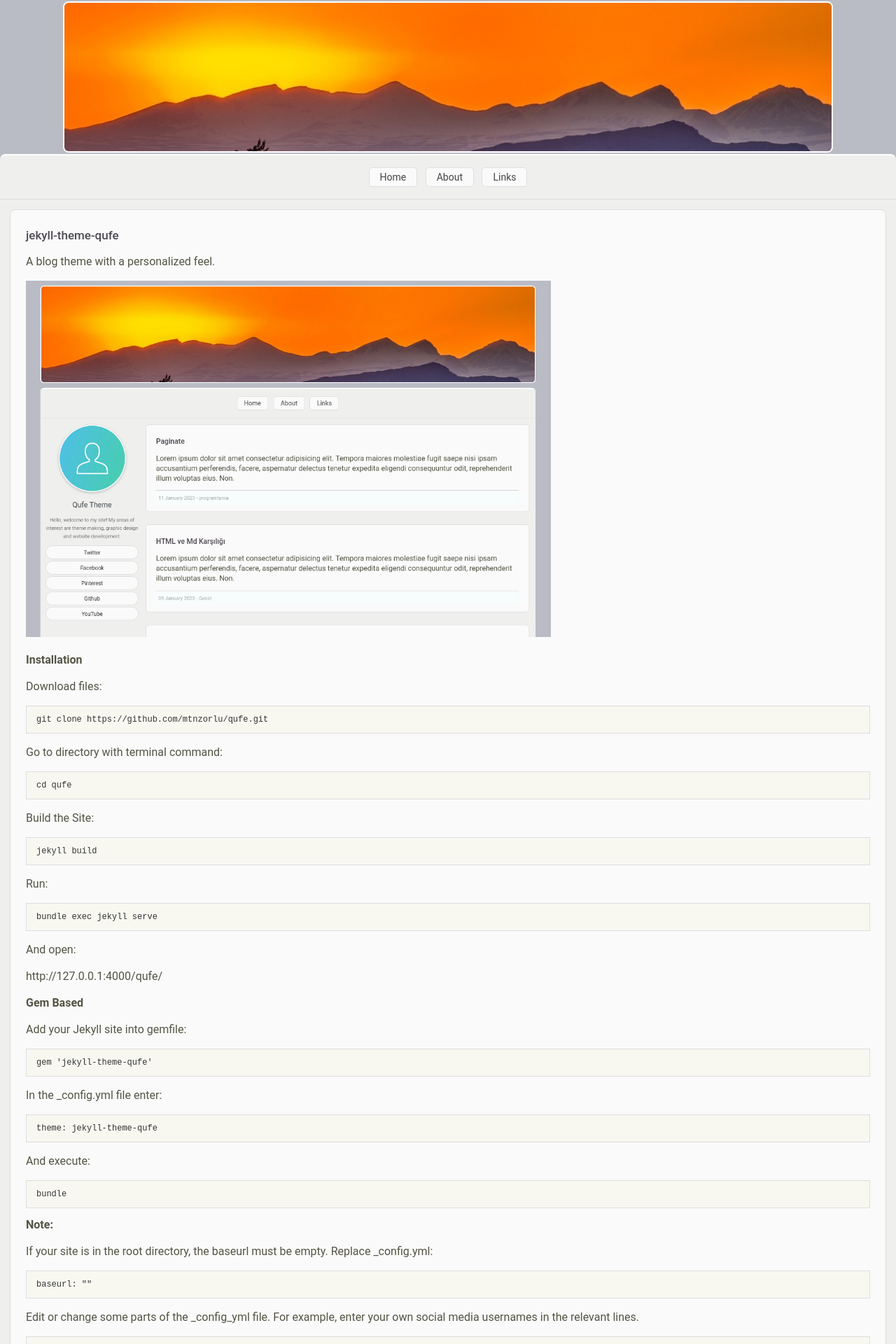
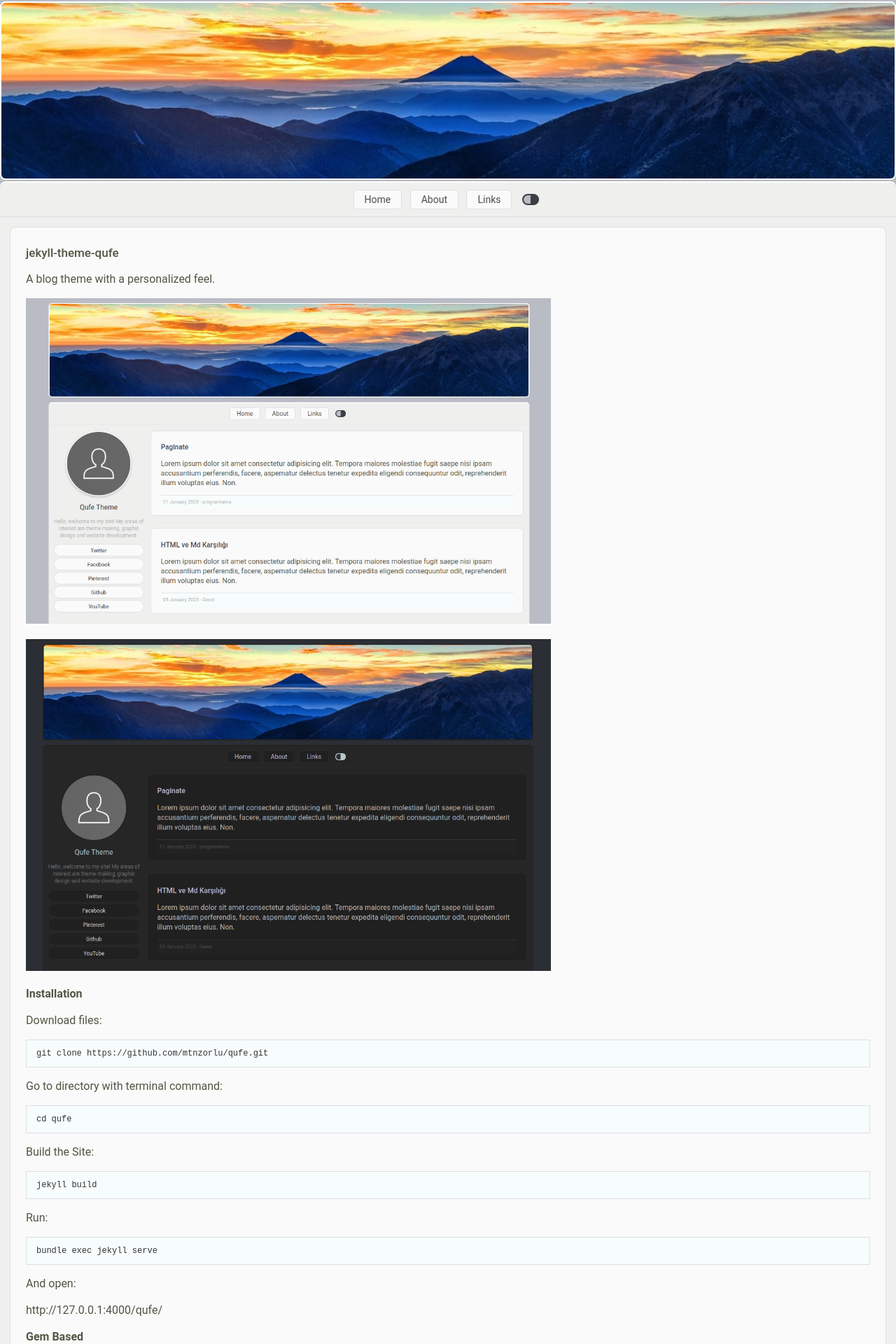
Before and after one commit to mtnzorlu/qufe, a Jekyll site: the page built from README.md, in a window 1280 px wide. Shown: the top 1920 px of the page at 70% size. Built offline with Jekyll 4.4.1, drawn with Linux system fonts in a browser that asks for light colours; our own code applies the rules of GitHub Pages for plain Markdown files; some of the changed text lies outside the part shown.

Commit message:
new version

```diff
--- a/README.md
+++ b/README.md
@@ -2,7 +2,9 @@
 
 A blog theme with a personalized feel.
 
-![screenshot](/assets/img/screenshot.png)
+![screenshot](/assets/img/ss1.png)
+
+![screenshot](/assets/img/ss2.png)
 
 ## Installation
 
@@ -31,17 +33,45 @@
 
 ## Gem Based
 
+Change the index.markdown file to index.html. It includes:
+
+    ---
+    layout: main
+    ---
+
+    {{ content }}
+
 Add your Jekyll site into gemfile:
 
-    gem 'jekyll-theme-qufe'
+    gem 'webrick'
+    gem 'jekyll-theme-qufe', '~> 0.1.1'
+
+And change:
+
+    group :jekyll_plugins do
+    gem "jekyll-feed", "~> 0.12"
+    gem "jekyll-paginate"
+    end
 
 In the _config.yml file enter:
 
+    paginate: 5
     theme: jekyll-theme-qufe
+    plugins:
+    - jekyll-feed
+    - jekyll-paginate
 
 And execute:
 
     bundle
+
+Run:
+
+    bundle exec jekyll serve
+
+And open:
+
+http://127.0.0.1:4000
 
 ## Note:
 
@@ -51,7 +81,6 @@
 
 
 Edit or change some parts of the _config_yml file. For example, enter your own social media usernames in the relevant lines.
-
 
     twitter_username: your_name
 
--- a/_includes/head.html
+++ b/_includes/head.html
@@ -6,6 +6,7 @@
     <meta http-equiv="X-UA-Compatible" content="IE=edge">
     <meta name="viewport" content="width=device-width, initial-scale=1.0">
     <link rel="stylesheet" href="{{ site.baseurl }}/assets/css/main.css">
+    <script src="{{ site.baseurl }}/assets/JS/main.js"></script>
     <link rel="icon" type="image/png" href="{{ site.baseurl }}/assets/img/favicon.png">
     <title>{% if page.title == null %}{{ site.title }}{% else %}{{ page.title }}{% endif %}</title>
 </head>
@@ -15,8 +16,7 @@
     <header>
 
         <div class="cover">
-
-            <img src="{{ site.baseurl }}/{{ site.image.kapak-0 }}" alt="kapak">
+            <img src="{{ site.baseurl }}/{{ site.image.kapak-1 }}" alt="kapak">
         </div>
 
 
@@ -28,6 +28,11 @@
                 <li><a href="{{ site.baseurl }}/links">Links</a></li>
             </ul>
 
+            <label class="theme-toggle">
+                <input type="checkbox" id="theme-toggle" onclick='modeSwitcher()'>
+                <span class="dugme"></span>
+            </label>
+
         </div>
 
     </header>
--- /dev/null
+++ b/assets/JS/main.js
@@ -0,0 +1,26 @@
+const theme = localStorage.getItem('theme');
+
+const userPrefers = getComputedStyle(document.documentElement).getPropertyValue('content');
+
+if (theme === "dark") {
+	document.documentElement.setAttribute('data-theme', 'dark');
+} else if (theme === "light") {
+	document.documentElement.setAttribute('data-theme', 'light');
+} else if (userPrefers === "dark") {
+	document.documentElement.setAttribute('data-theme', 'dark');
+	window.localStorage.setItem('theme', 'dark');
+} else {
+	document.documentElement.setAttribute('data-theme', 'light');
+	window.localStorage.setItem('theme', 'light');
+}
+
+function modeSwitcher() {
+	const currentMode = document.documentElement.getAttribute('data-theme');
+	if (currentMode === "dark") {
+		document.documentElement.setAttribute('data-theme', 'light');
+		window.localStorage.setItem('theme', 'light');
+	} else {
+		document.documentElement.setAttribute('data-theme', 'dark');
+		window.localStorage.setItem('theme', 'dark');
+	}
+}
--- a/assets/css/main.scss
+++ b/assets/css/main.scss
@@ -1,92 +1,164 @@
 ---
 ---
-body {width: 1100px; margin: 0 auto; padding: 0; text-decoration: none; box-sizing: border-box; background: #b9bcc5; font-family: Roboto, serif; font-size: 14px;}
-h1, h2, h3, h4, h5, h6{color: #545444;} a{text-decoration: none; color: #3f5b8f; font-size: 16px;} a:hover{color: #000000;}
+html, html[data-theme="light"] {
+--mainBg: #efefee; --secondBg: #fafafa; --preBg: #f7fcfc; --backBg: #b9bcc5; --proBg: #aeb0b8;
+
+--mainFg: #545444; --secondFg: #353535; --preFg: #333333; --lihFg: #4444ff; --liFg: #3f5b8f; --liFg2: #7979ee; --limFg: #4e4a53;
+--whbc: #ffffff; --bcwh: #000000; --br1: #dfdfe2; --br2: #aaaaaa; --br3: #cecece; --proFg: #b1b1b1; --proli: #3a4041; --proh: #206770;
+}
+
+html[data-theme="dark"] {
+    --mainBg: #262626; --secondBg: #202020; --preBg: #222222; --backBg: #2b2e34; --proBg: #272729;
+
+    --mainFg: #b8b8b8; --secondFg: #c0c0c0; --preFg: #d6d6d6; --lihFg: #b7b7ff; --liFg: #6c98eb; --liFg2: #bfbff0; --limFg: #c3b9cf;
+    --whbc: #202020; --bcwh: #a7a7a7; --br1: #2b2b2b; --br2: #4e4e4e; --br3: #3b3b3b; --proFg: #6e6e6e; --proli: #b8c7ca; --proh: #2b8591;
+}
+
+body {width: 1100px; margin: 0 auto; padding: 0; text-decoration: none;
+box-sizing: border-box; background-color: var(--backBg); font-family: Roboto, serif; font-size: 14px;}
+
+h1, h2, h3, h4, h5, h6{color: var(--mainFg);} a{text-decoration: none; color: var(--liFg); font-size: 16px;} a:hover{color: var(--bcwh);}
 h2 {font-size: 1rem;}
-h1{font-size: 17px; font-weight: 500; color: #4e4a53;} h1 a{color: #4e4a53;} h1 a:hover{color: #44f;}
+h1{font-size: 17px; font-weight: 500;} h1 a{color: var(--limFg);} h1 a:hover{color: var(--lihFg);}
+
+
 header{
 
 .head{
 
-    width: 100%; background-color: #efefee; padding: 3px 0; border-radius: 8px 8px 0 0; border-top: 2px solid #ffffff;
-    display: flex; justify-content: center;
+    width: 100%; border-radius: 8px 8px 0 0; border-top: 2px solid var(--whbc);
+    display: flex; justify-content: center; align-items: center; background-color: var(--mainBg);
 
-    ul{padding: 0;}
-    ul li {margin: 0 4px; list-style: none; border: 1px solid #dfdfe2; padding: 5px 0; display: inline-block; background-color: #fafafa; border-radius: 5px;}
-    ul li a {color: #454545; font-size: 14px; padding: 7px 15px;} ul li a:hover{color: #4d4dff;}
+    // Açık Koyu
+
+    .theme-toggle {
+        position: relative;
+        display: inline-block;
+        margin-right: 20px;
+        width: 24px;
+        height: 16px;
+        background-color: var(--proli);
+        border-radius: 16px;
+        cursor: pointer;
+
+        input {
+        display: none;
+        opacity: 0;
+        width: 0;
+        height: 0;
+      }
+    }
+
+    .dugme {
+        position: absolute;
+        cursor: pointer;
+        top: 2px;
+        left: 2px;
+        right: 0;
+        bottom: 0;
+        content: "";
+        width: 10px;
+        height: 12px;
+        border-radius: 14px 0 0 14px;
+        background-color: var(--backBg);
+      }
+
+      .dugme:active {
+        background-color: var(--liFg2);
+      }
+
+    ul{padding: 0; margin: 10px 11px;}
+    ul li {margin: 0 4px; list-style: none; border: 1px solid var(--br1); padding: 5px 0;
+        display: inline-block; background-color: var(--secondBg); border-radius: 5px;}
+
+    ul li a {color: var(--limFg); font-size: 14px; padding: 7px 15px;} ul li a:hover{color: var(--lihFg);}
 
 }
+
 .cover{width: 100%; height: 216px;
     margin: 11px 0; display: flex; justify-content: center; align-items: center;
- img {border-radius: 8px; border: 2px solid #ffffff; width: 1100px; height: 216px; box-sizing: border-box;}
+ img {border-radius: 8px; border: 2px solid var(--whbc); width: 1100px; height: 216px; box-sizing: border-box;}
 }
 }
 .container {
-    background-color: #efefee; display: grid; grid-template-columns: 20% 1fr;
-    border-top: 1px solid #dddddd;
-
+    background-color: var(--mainBg); display: grid; grid-template-columns: 20% 1fr;
+    border-top: 1px solid var(--br1);
 
         #nav-menu {
         padding: 15px 0; margin-left: 10px;
 
         .profile {text-align: center;
 
-            span{font-size: 11px; text-align: center; color: #727272;} h2 {text-align: center; font-weight: normal;}
-            img{width: 145px; height: 145px; border-radius: 50%; border: 2px solid #ffffff; box-shadow: 0 2px 5px #bbb;}
-            a{color: #3a4041;} a:hover{color: #206770;}
+            span{font-size: 12px; text-align: center; color: var(--proFg);} h2 {text-align: center; font-weight: normal;}
+            img{width: 145px; height: 145px; border-radius: 50%; border: 2px solid var(--whbc); box-shadow: 0 2px 5px var(--proBg);}
+            a{color: var(--proli);} a:hover{color: var(--proh);}
         }
 
         .social {display: grid; margin-top: 11px; grid-template-columns: auto;
 
-        > div {padding: 5px; margin: 2px; border: 1px solid #dbdbdb; background-color: #fafafa; text-align: center; border-radius: 16px;}
+        > div {padding: 5px; margin: 2px; border: 1px solid var(--br1); background-color: var(--secondBg); text-align: center; border-radius: 16px;}
 
-        a {font-size: 12px; color: #333333; text-align: center;} a:hover {color: #000;}
-
+        a {font-size: 12px; color: var(--preFg); text-align: center;} a:hover {color: var(--bcwh);}
 
         }
+
         }
 
 .main-body {
 
     .main{
 
-    padding: 14px; font-size: 16px; line-height: 22px; color: #545444;
+    padding: 14px; font-size: 16px; line-height: 22px; color: var(--mainFg);
 
-    .content{border: 1px solid #dddddd; padding: 14px 22px; border-radius: 8px; background-color: #fafafa;
-
-    .card-action{padding: 12px 5px; border-top: 1px dotted #aaaaaa;}
+    .content{border: 1px solid var(--br1); padding: 14px 22px; border-radius: 8px; background-color: var(--secondBg);
 
     img {max-width: 750px;}
 
+    .date{background-color: var(--preBg); padding: 5px; border-top: 1px solid var(--br3); font-size: 11px; color: var(--br2);
 
-    .date{background-color: #f0ffff5b; padding: 5px; border-top: 1px solid #cecece; font-size: 11px; color: #a5a5a5;
-
-    a{color:#838383; font-size: 11px;} a:hover{color: #000;}}
+    a{color: var(--limFg); font-size: 11px;} a:hover{color: var(--bcwh);}}
 
     }
 
     .pagination{padding: 3px;
 
-    a{color: #444; padding: 6px 10px; border-radius: 50%; border: 1px solid #ddd; font-size: 12px;}
-    a:hover{color: #000; border: 1px solid #aaa;}
+    a{color: var(--secondFg); padding: 6px 10px; border-radius: 50%; border: 1px solid var(--br1); font-size: 12px;}
+    a:hover{color: var(--bcwh); border: 1px solid var(--br2);}
 
-    .act{border-radius: 50%; padding: 5px 10px; color: #7979ee; border: 1px solid #7979ee; margin: 0 3px;}
+    .act{border-radius: 50%; padding: 5px 10px; color: var(--liFg2); border: 1px solid var(--liFg2); margin: 0 3px;}
 
 
-    .soluk{color: #aaa; padding: 0 7px;}
+    .soluk{color: var(--br2); padding: 0 7px;}
     }
         }
     }
+
 }
 @media screen and (max-device-width: 1100px) {
     body{width: 100%;} .container{display: block; #nav-menu{display: none;}}
-    header .cover{margin: 2px 0; height: auto; .cover img {width: 100%; height: auto;}} .content img {width: 100%;}
+    header .cover{margin: 2px 0; height: auto; img {width: 100%; height: auto;}} .content img {width: 100%;}
 }
 @media screen and (max-device-width: 390px) {
     header .head ul li a {padding: 7px; font-size: 12px;} .container .main-body .main p{font-size: 14px;}
+}
+pre{background-color: var(--preBg); color: var(--preFg); border: 1px solid var(--br1); padding: 8px 10px; font-size: 13px;}
+code{padding: 0 4px; font-size: 12px; white-space: pre-wrap;}
+blockquote{padding: 0 10px; background-color: var(--mainBg); border: 1px solid var(--br1); margin: 0;}
+footer{background-color: var(--mainBg); text-align: center; padding: 8px; border-top: 1px solid var(--br1); border-bottom: 2px solid var(--proBg); color: var(--limFg);}
 
+@media (prefers-color-scheme: dark) {
+
+html, html[data-theme="light"] {
+    --mainBg: #efefee; --secondBg: #fafafa; --preBg: #f7fcfc; --backBg: #b9bcc5; --proBg: #aeb0b8;
+
+    --mainFg: #545444; --secondFg: #353535; --preFg: #333333; --lihFg: #4444ff; --liFg: #3f5b8f; --liFg2: #7979ee; --limFg: #4e4a53;
+    --whbc: #ffffff; --bcwh: #000000; --br1: #dfdfe2; --br2: #aaaaaa; --br3: #cecece; --proFg: #b1b1b1; --proli: #3a4041; --proh: #206770;
+    }
+
+    html[data-theme="dark"] {
+        --mainBg: #262626; --secondBg: #202020; --preBg: #222222; --backBg: #2b2e34; --proBg: #272729;
+
+        --mainFg: #b8b8b8; --secondFg: #c0c0c0; --preFg: #d6d6d6; --lihFg: #b7b7ff; --liFg: #6c98eb; --liFg2: #bfbff0; --limFg: #c3b9cf;
+        --whbc: #202020; --bcwh: #a7a7a7; --br1: #2b2b2b; --br2: #4e4e4e; --br3: #3b3b3b; --proFg: #6e6e6e; --proli: #b8c7ca; --proh: #2b8591;
+    }
 }
-pre{background-color: #f8f8f1; color: #333333; border: 1px solid #ddd; padding: 8px 10px; font-size: 13px;}
-code{padding: 0 4px; font-size: 12px; white-space: pre-wrap;}
-blockquote{padding: 0 10px; background-color: #efefee; border: 1px solid #ddd; margin: 0;}
-footer{background-color: #e2e2e2; text-align: center; padding: 8px; border-top: 1px solid #cccccc; border-bottom: 2px solid #a1a1a1; color: #838383;}
```
Also changed, not shown: _posts/2023-01-09-html-ve-md-karsiligi.md (+2 -1 lines), assets/img/ss1.png (added), assets/img/ss2.png (added), assets/img/user1.png, jekyll-theme-qufe.gemspec.
